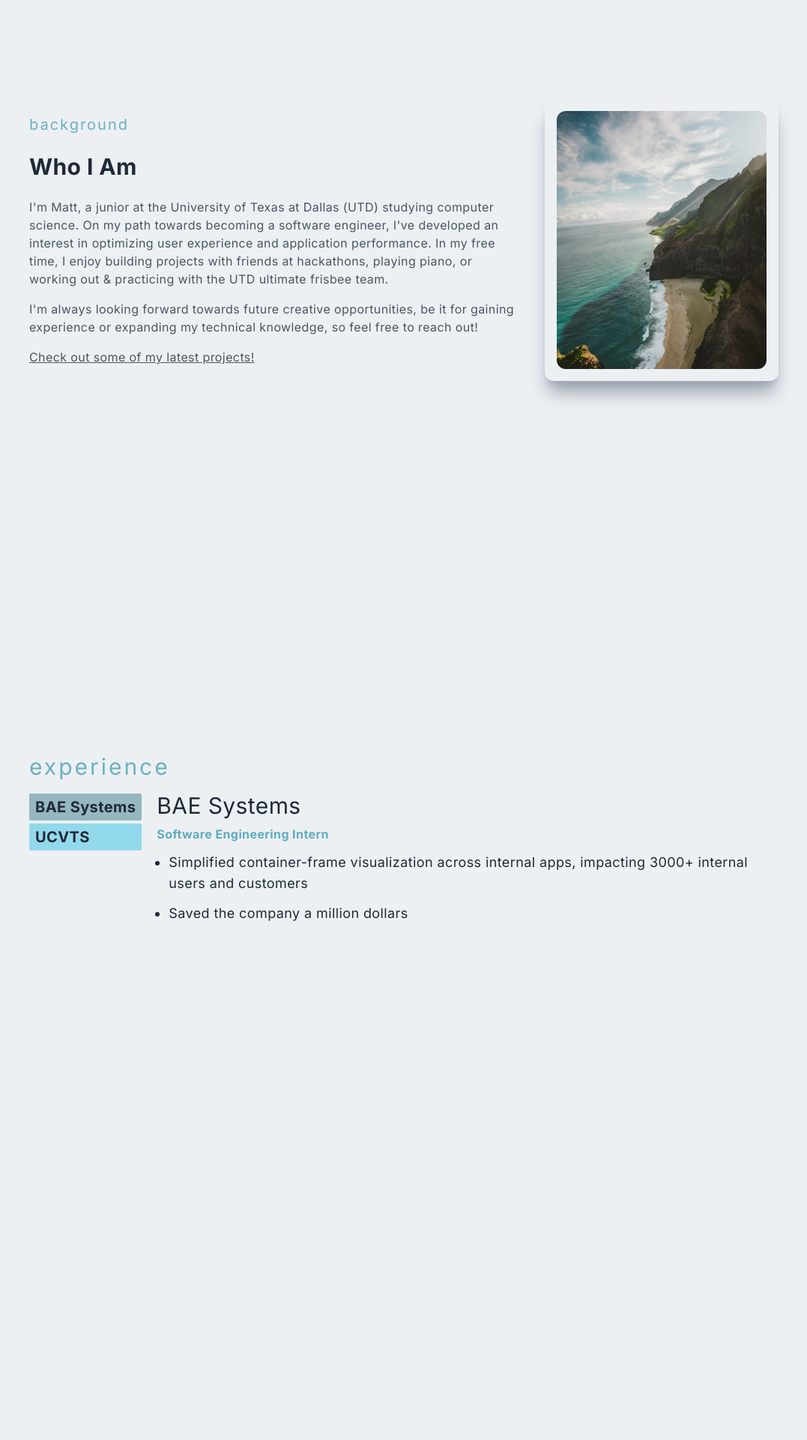
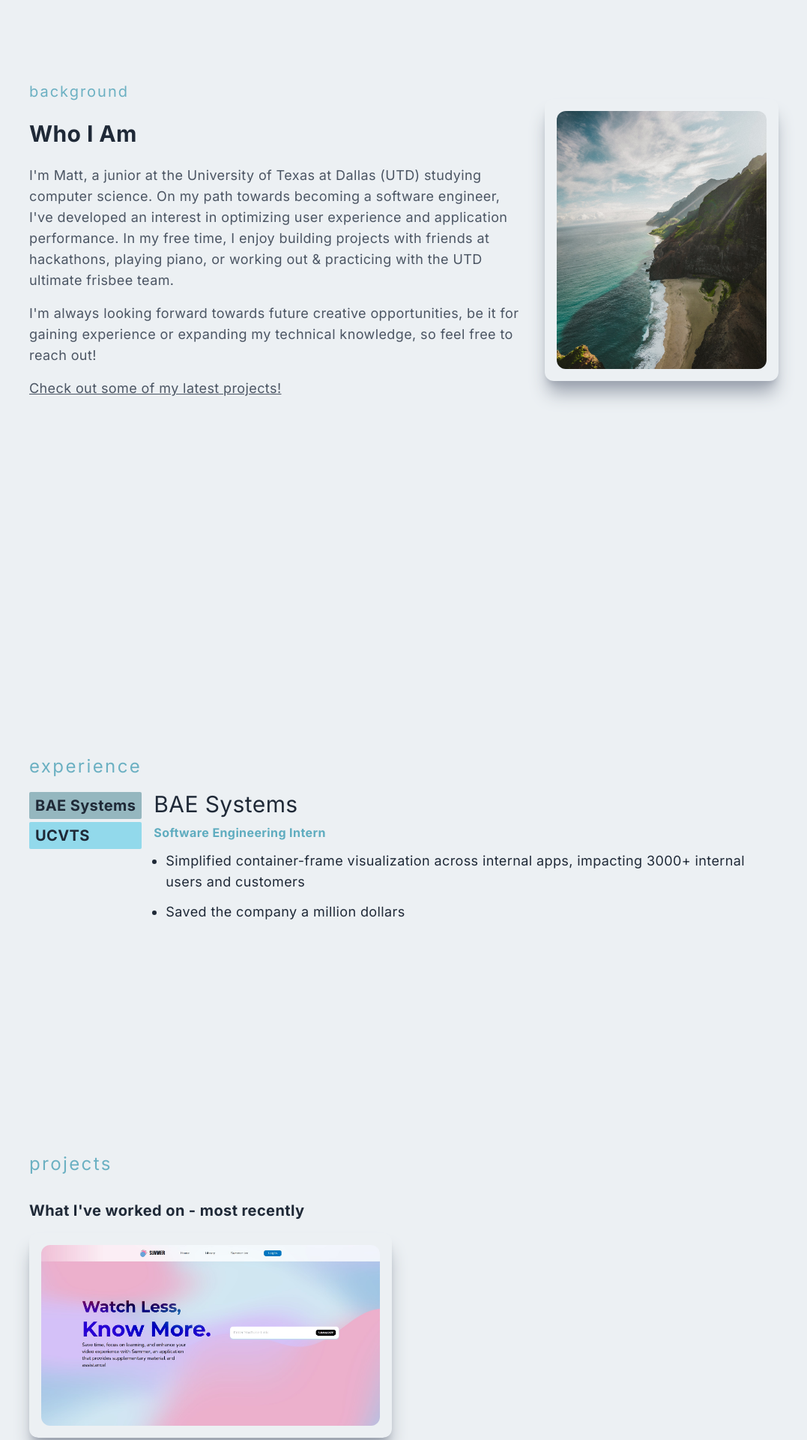
Before and after one commit to matth101/portfolio, a Next.js app: page / in a window 1280 px wide. Shown: the part 880-2800 px from the top of the page at 75% size, without its empty margins (101-1178 px from the left). Before the commit the page ends 2400 px from the top, so only its background shows below. Built offline with nearby package versions, Linux system fonts and the light colour scheme.

Commit message:
Finish basic projection (with styles)

```diff
--- a/src/app/layout.js
+++ b/src/app/layout.js
@@ -1,5 +1,6 @@
 import './globals.css'
 import { Inter } from 'next/font/google'
+import Head from 'next/head'
 
 const inter = Inter({ subsets: ['latin'] })
 
--- a/src/app/page.js
+++ b/src/app/page.js
@@ -2,6 +2,9 @@
 import Navbar from '@/components/Navbar'
 import About from '@/components/About'
 import Experience from '@/components/Experience'
+import Projects from '@/components/Projects'
+import Connect from '@/components/Connect'
+
 
 // Index.js
 export default function Home() {
@@ -11,6 +14,8 @@
 			<Hero />
 			<About />
 			<Experience />
+			<Projects />
+			<Connect />
 		</div>
 	)
 }
--- a/src/components/About.js
+++ b/src/components/About.js
@@ -6,7 +6,7 @@
 		<div className="w-full md:h-screen p-2 flex items-center py-16">
 			{/* Text */}
 			<div className="max-w-[1000px] m-auto md:grid grid-cols-3 gap-8 flex items-center">
-				<div className="col-span-2">
+				<div className="col-span-2 text-lg">
 					<p className="py-2 lowercase text-xl tracking-widest text-[#6bb0c2]">
 						Background
 					</p>
--- /dev/null
+++ b/src/components/Connect.js
@@ -0,0 +1,11 @@
+import React from 'react'
+
+const Connect = () => {
+  return (
+    <div>
+
+    </div>
+  )
+}
+
+export default Connect
--- a/src/components/Experience.js
+++ b/src/components/Experience.js
@@ -2,6 +2,10 @@
 
 import { useState } from 'react'
 import JobContent from './JobContent';
+
+import styles from './Experience.module.css'
+
+// TODO : add fade in animation for content
 
 const Experience = () => {
     const [company, setCompany] = useState("BAE Systems")
@@ -25,15 +29,15 @@
             role: "Information Technology Intern",
             bullets: [
                 "Simplified container-frame visualization across internal apps, impacting 3000+ internal users and customers",
-                "Saved the company a million dollars"
+                "Trained group of nine new interns during Summer 2022 to undertake intern responsibilities"
             ]
         }
     ]
 
 	return (
-		<div className="w-full md:h-screen p2 flex flex-col items-center py-8">
+		<div className="w-full md:h-screen p-2 flex flex-col items-center py-8">
 			<div className="max-w-[1000px] m-auto flex flex-col justify-start">
-				<p className="pt-2 pb-4 lowercase text-3xl tracking-widest text-[#6bb0c2]">
+				<p className="pt-2 pb-4 lowercase text-2xl tracking-widest text-[#6bb0c2]">
 					Experience
 				</p>
 				<div className="flex">
@@ -54,7 +58,7 @@
 							</div>
 						</div>
 					</div>
-					<div className="ml-5 transition-opacity duration-300">
+					<div className='ml-4'>
                         {contents.map((content, i) => {
                             if (content.id === company) {
                                 return <JobContent key={i} id={content.id} role={content.role} bullets={content.bullets}/>
--- /dev/null
+++ b/src/components/Experience.module.css
@@ -0,0 +1,8 @@
+@keyframes fadeIn {
+    from {
+      opacity: 0.5;
+    }
+    to {
+      opacity: 1;
+    }
+  }
--- /dev/null
+++ b/src/components/ProjectItem.js
@@ -0,0 +1,29 @@
+import Image from "next/image";
+import Link from 'next/link'
+
+const ProjectItem = ( {title, img, URL, tools}) => {
+	return (
+		<div className="relative flex items-center justify-center shadow-xl shadow-gray-400 rounded-xl p-4 group hover:scale-105 hover:bg-gradient-to-b duration-300 from-[#6bb0c2] to-[#e1edef] ">
+			<Image
+				className="rounded-xl group-hover:opacity-10 duration-150"
+				src={img}
+				alt="/"
+			/>
+			<div className="hidden group-hover:block absolute top-[50%] left-[50%] translate-x-[-50%] translate-y-[-50%]">
+				<h3 className="text-2xl font-bold text-white text-center">
+					{title}
+				</h3>
+				<p className="text-white pb-4 pt-2 text-center">
+					{tools}
+				</p>
+				<Link href={URL}>
+					<p className="text-center py-2 rounded-lg bg-white text-gray-700 font-bold text-lg cursor-pointer">
+						More Info
+					</p>
+				</Link>
+			</div>
+		</div>
+	);
+};
+
+export default ProjectItem;
--- /dev/null
+++ b/src/components/Projects.js
@@ -0,0 +1,20 @@
+import SummerImg from '/public/SummerImg.jpg'
+import ProjectItem from "./ProjectItem";
+
+const Projects = () => {
+	return (
+		<div className="w-full p-2">
+			<div className="max-w-[1000px] m-auto ">
+				<p className="pt-2 pb-4 lowercase text-2xl tracking-widest text-[#6bb0c2]">
+					Projects
+				</p>
+				<h2 className="py-4 text-xl">What I've worked on - most recently</h2>
+				<div className="grid md:grid-cols-2 gap-8">
+					<ProjectItem title='Summer' img={SummerImg} URL='/summer' tools='React, MongoDB, Node.js, AWS S3'/>
+                </div>
+			</div>
+		</div>
+	);
+};
+
+export default Projects;
--- a/tailwind.config.js
+++ b/tailwind.config.js
@@ -7,7 +7,9 @@
   ],
   theme: {
     extend: {
-
+      keyframes: {
+        fadeIn: "fadeIn",
+      },
     },
   },
   plugins: [],
```
Also changed, not shown: public/SummerImg.jpg (added), 1 other file (tests, documents, lock files or other folders).
